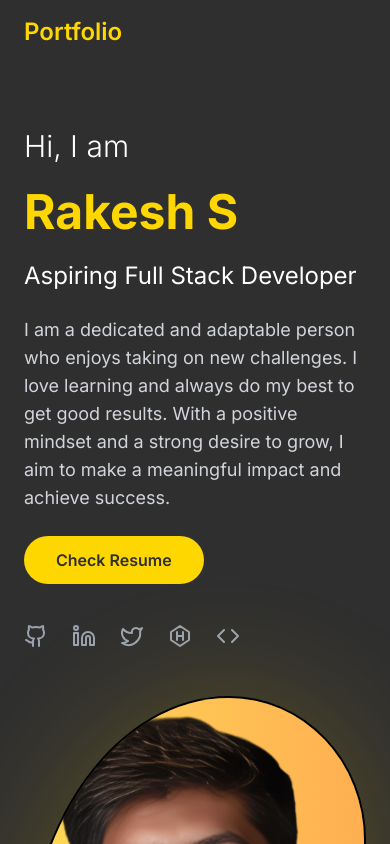
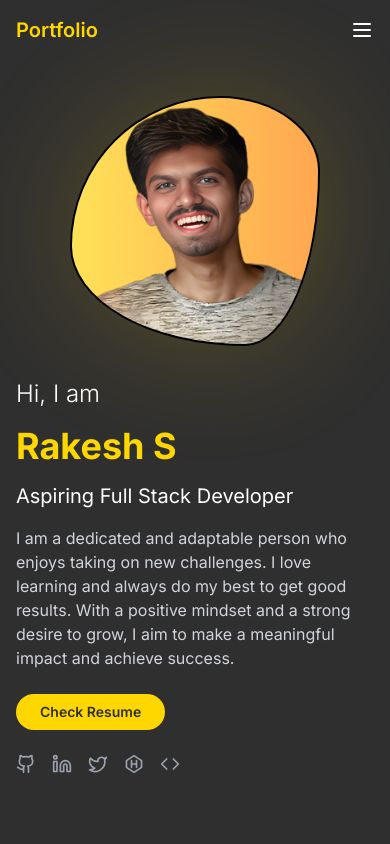
Before and after one commit to Rakeshappu/animated-archive, a React (Vite) app: page / in a window 390 px wide. Shown: the top 844 px of the page. Built offline with nearby package versions, Linux system fonts and the light colour scheme.

Commit message:
Improve responsiveness
Address responsiveness issues across different screen sizes to ensure optimal viewing experience on all devices.

```diff
--- a/src/components/Hero.tsx
+++ b/src/components/Hero.tsx
@@ -7,25 +7,26 @@ import { Tooltip, TooltipContent, TooltipProvider, TooltipTrigger } from "@/comp
 const Hero = () => {
   return (
     <div className="min-h-screen bg-neutral relative overflow-hidden">
-      <div className="container mx-auto px-6 pt-32 pb-16">
-        <div className="grid md:grid-cols-2 gap-12 items-center">
-          <div className="space-y-6 animate-fade-in">
-            <h2 className="text-white text-3xl md:text-4xl font-light">Hi, I am</h2>
-            <h1 className="text-primary text-5xl md:text-7xl font-bold">Rakesh S</h1>
-            <h3 className="text-white text-2xl md:text-3xl">
+      <div className="container mx-auto px-4 sm:px-6 pt-24 sm:pt-32 pb-16">
+        <div className="grid md:grid-cols-2 gap-8 md:gap-12 items-center">
+          <div className="space-y-4 sm:space-y-6 animate-fade-in">
+            <h2 className="text-white text-2xl sm:text-3xl md:text-4xl font-light">Hi, I am</h2>
+            <h1 className="text-primary text-4xl sm:text-5xl md:text-7xl font-bold">Rakesh S</h1>
+            <h3 className="text-white text-xl sm:text-2xl md:text-3xl">
               Aspiring Full Stack Developer
             </h3>
-            <p className="text-gray-300 text-lg max-w-xl">
+            <p className="text-gray-300 text-base sm:text-lg max-w-xl">
               I am a dedicated and adaptable person who enjoys taking on new challenges. I love learning and always do my best to get good results. With a positive mindset and a strong desire to grow, I aim to make a meaningful impact and achieve success.
             </p>
-            <br />
-            <a target="_blank" href="https://drive.google.com/file/d/1mHTobJ-Nt4x8QKBQNOFMeOSdSfPwtBQ3/view?usp=drive_link">
-              <button className="bg-primary hover:bg-primary-dark text-neutral px-8 py-3 rounded-full transition-colors duration-300 font-semibold">
-                Check Resume
-              </button>
-            </a>
+            <div className="pt-2 sm:pt-4">
+              <a target="_blank" href="https://drive.google.com/file/d/1mHTobJ-Nt4x8QKBQNOFMeOSdSfPwtBQ3/view?usp=drive_link">
+                <button className="bg-primary hover:bg-primary-dark text-neutral px-6 sm:px-8 py-2 sm:py-3 rounded-full transition-colors duration-300 font-semibold text-sm sm:text-base">
+                  Check Resume
+                </button>
+              </a>
+            </div>
 
-            <div className="flex space-x-6 pt-4">
+            <div className="flex space-x-4 sm:space-x-6 pt-2 sm:pt-4">
               {[
                 { Icon: Github, link: 'https://github.com/rakeshappu', title: 'GitHub' },
                 { Icon: Linkedin, link: 'https://www.linkedin.com/in/rakesh2628/', title: 'LinkedIn' },
@@ -41,7 +42,7 @@ const Hero = () => {
                       rel="noopener noreferrer"
                       className="text-gray-400 hover:text-primary transition-colors duration-300"
                     >
-                      <Icon size={24} />
+                      <Icon size={20} className="sm:h-6 sm:w-6" />
                     </a>
                   </TooltipTrigger>
                   <TooltipContent>
@@ -51,12 +52,12 @@ const Hero = () => {
               ))}
             </div>
           </div>
-          <div className="relative animate-fade-in delay-300">
+          <div className="relative animate-fade-in order-first md:order-last mx-auto md:mx-0 max-w-[250px] sm:max-w-[300px] md:max-w-none">
             <div className="absolute inset-0 bg-primary opacity-20 blur-3xl" style={{ borderRadius: '60% 40% 30% 70% / 60% 30% 70% 40%' }}></div>
             <img
               src={hero}
               alt="Profile"
-              className="relative w-auto h-[30rem] mx-auto object-cover"
+              className="relative w-auto h-[250px] sm:h-[300px] md:h-[30rem] mx-auto object-cover"
               style={{ borderRadius: '60% 40% 30% 70% / 60% 30% 70% 40%', border: '2px solid black' }}
             />
           </div>
--- a/src/components/Navbar.tsx
+++ b/src/components/Navbar.tsx
@@ -1,9 +1,11 @@
 
 import { useState, useEffect } from 'react';
 import { Link } from 'react-router-dom';
+import { Menu, X } from 'lucide-react';
 
 const Navbar = () => {
   const [isScrolled, setIsScrolled] = useState(false);
+  const [isMenuOpen, setIsMenuOpen] = useState(false);
 
   useEffect(() => {
     const handleScroll = () => {
@@ -14,16 +16,30 @@ const Navbar = () => {
     return () => window.removeEventListener('scroll', handleScroll);
   }, []);
 
+  const toggleMenu = () => {
+    setIsMenuOpen(!isMenuOpen);
+  };
+
   return (
     <nav className={`fixed top-0 w-full z-50 transition-all duration-300 ${
       isScrolled ? 'bg-neutral-light/90 backdrop-blur-md' : 'bg-transparent'
     }`}>
-      <div className="container mx-auto px-6 py-4">
+      <div className="container mx-auto px-4 sm:px-6 py-4">
         <div className="flex justify-between items-center">
-          <Link to="/" className="text-primary font-semibold text-2xl">
+          <Link to="/" className="text-primary font-semibold text-xl sm:text-2xl">
             Portfolio
           </Link>
-          <div className="hidden md:flex space-x-8">
+
+          {/* Mobile menu button */}
+          <button
+            className="md:hidden text-white hover:text-primary"
+            onClick={toggleMenu}
+          >
+            {isMenuOpen ? <X size={24} /> : <Menu size={24} />}
+          </button>
+
+          {/* Desktop navigation */}
+          <div className="hidden md:flex space-x-6 lg:space-x-8">
             <Link
               to="/skills"
               className="text-white hover:text-primary transition-colors duration-300"
@@ -56,6 +72,49 @@ const Navbar = () => {
             </Link>
           </div>
         </div>
+
+        {/* Mobile menu */}
+        {isMenuOpen && (
+          <div className="md:hidden mt-4 py-4 bg-neutral-light/95 rounded-lg animate-fade-in">
+            <div className="flex flex-col space-y-4 px-4">
+              <Link
+                to="/skills"
+                className="text-white hover:text-primary transition-colors duration-300 py-2"
+                onClick={() => setIsMenuOpen(false)}
+              >
+                Skills
+              </Link>
+              <Link
+                to="/experience"
+                className="text-white hover:text-primary transition-colors duration-300 py-2"
+                onClick={() => setIsMenuOpen(false)}
+              >
+                Experience
+              </Link>
+              <Link
+                to="/projects"
+                className="text-white hover:text-primary transition-colors duration-300 py-2"
+                onClick={() => setIsMenuOpen(false)}
+              >
+                Projects
+              </Link>
+              <Link
+                to="/education"
+                className="text-white hover:text-primary transition-colors duration-300 py-2"
+                onClick={() => setIsMenuOpen(false)}
+              >
+                Education
+              </Link>
+              <Link
+                to="/"
+                className="text-white hover:text-primary transition-colors duration-300 py-2"
+                onClick={() => setIsMenuOpen(false)}
+              >
+                About
+              </Link>
+            </div>
+          </div>
+        )}
       </div>
     </nav>
   );
```
Also changed, not shown: src/pages/Experience.tsx (+24 -26 lines).
